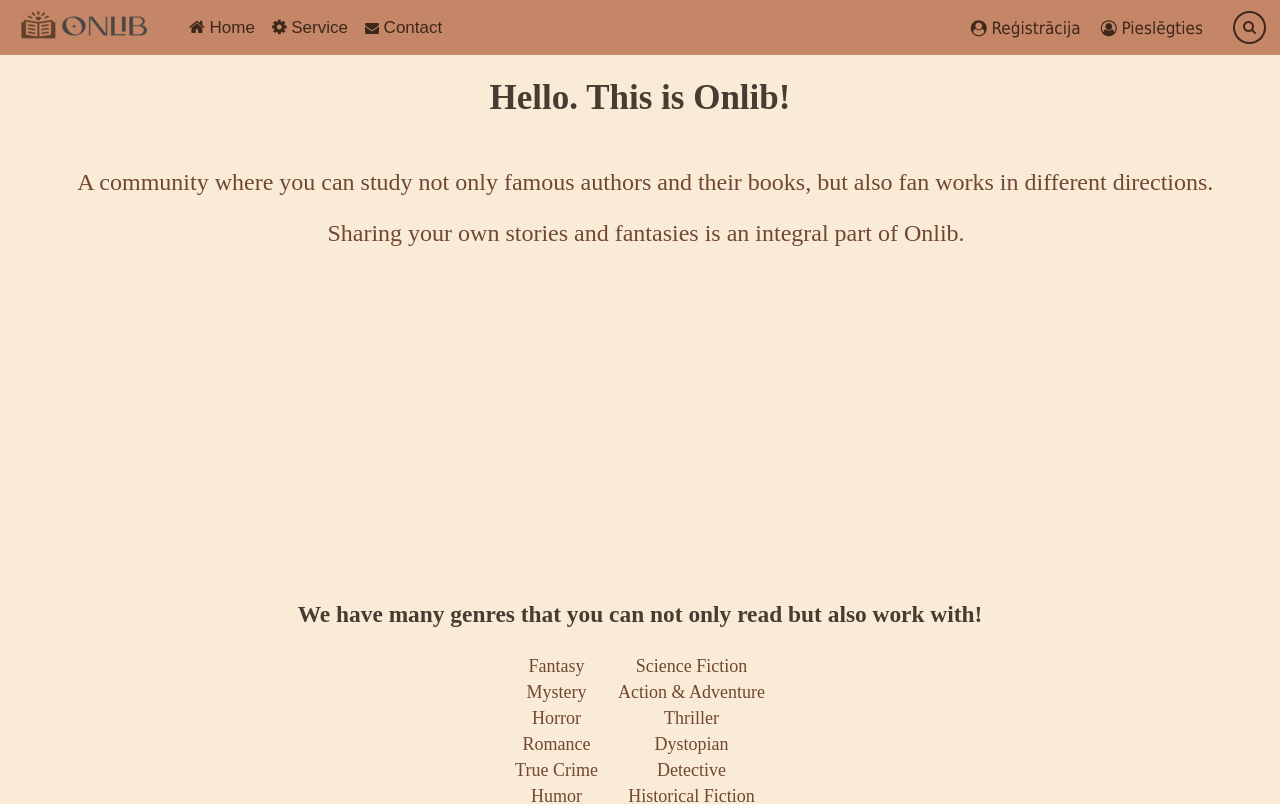
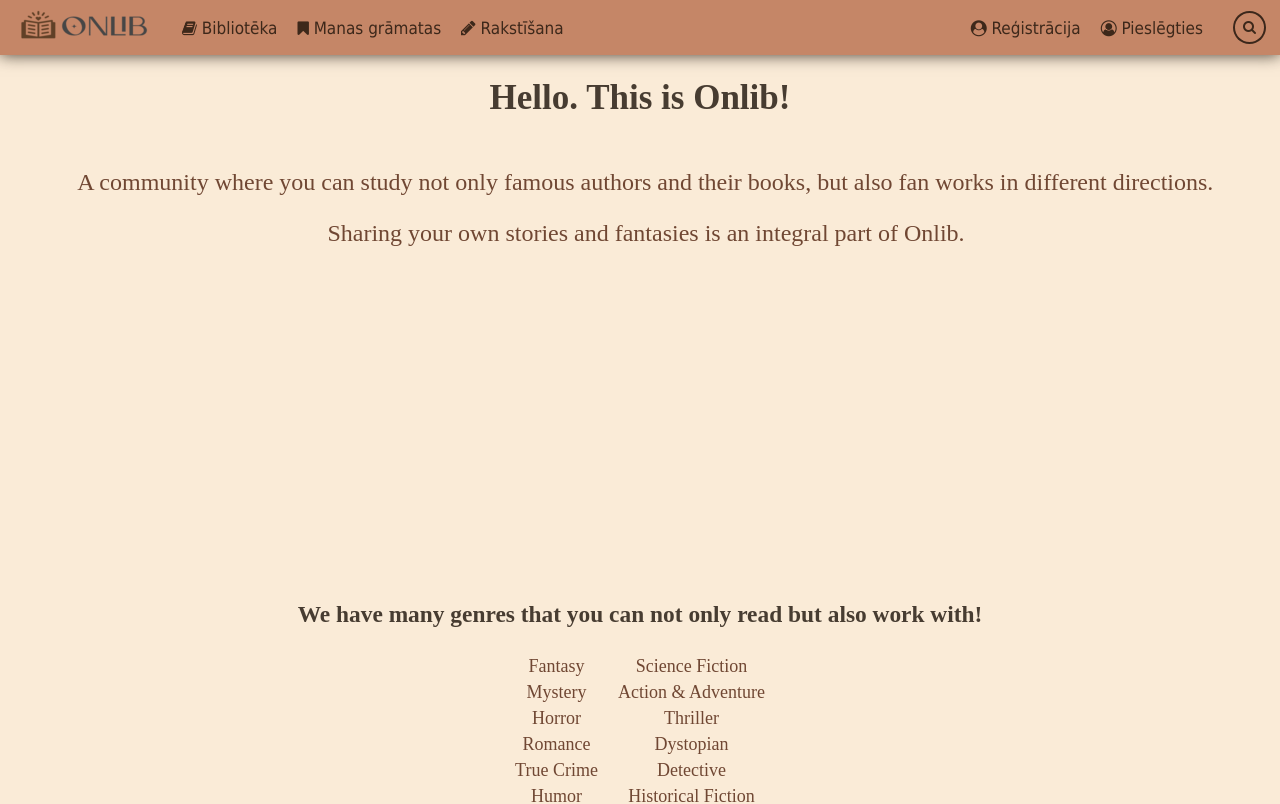
Before and after one commit to 22DP1PGrin/WEB, a Vue app: page / in a window 1280 px wide. Shown: the top 804 px of the page. Built offline with nearby package versions, Linux system fonts and the light colour scheme; a web font is replaced by a local one.

Commit message:
almost done

```diff
--- a/src/components/Navbar.vue
+++ b/src/components/Navbar.vue
@@ -5,17 +5,10 @@
             <div class="navbar">
                 <a href="/html/index.html"><img src="..\..\public\Images\Logo.jpg" ></a> <!-- Attēls ar grāmatas rakstīšanu -->
                 <p>&nbsp&nbsp</p>
-                <a class="pressed1" href="../html/index.html"><i style="font-size:17px" class="fa">&#xf015;</i> Home</a> <!-- Saite uz kontaktu lapu -->
-                <div class="dropdown"> <!-- Izveidojam nolaižamo sarakstu -->
-                    <p class="pressed1"><i style="font: size 14px" class="fa">&#xf013;</i> Service</p> <!-- Aktīvā saite, kas parāda nolaižamā saraksta nosaukumu -->
-                    <div class="dropdown-content"> <!-- Nolaižamā satura konteiners -->
-                        <a href="../html/abou_us.html">About us</a> <!-- Saite uz bibliotēkas piekļuvi -->
-                        <a href="../html/Functionality.html">Functionality</a> <!-- Saite uz funkcionalitāti -->
-                        <a href="../html/Rules.html">Rules</a> <!-- Saite uz saites noteikumi -->
-                    </div>
-                </div>
+                <a class="pressed1" href="../html/index.html"><i style="font-size:16px" class="fa">&#xf02d;</i> Bibliotēka</a> <!-- Saite uz kontaktu lapu -->
+                <a class="pressed1" href="../html/Contact.html"><i style="font-size:16px;" class="fa">&#xf02e;</i> Manas grāmatas</a> <!-- Saite uz lapu "Par mums" -->
+                <a class="pressed1"><i style="font: size 16px" class="fa">&#xf040;</i> Rakstīšana</a> <!-- Aktīvā saite, kas parāda nolaižamā saraksta nosaukumu -->
 
-                <a class="pressed1" href="../html/Contact.html"><i style="font-size:14px;" class="fa">&#xf0e0;</i> Contact</a> <!-- Saite uz lapu "Par mums" -->
             </div>
             <div class="account"> <!-- Bloks konta pārvaldīšanai -->
                 <a class="pressed2" href="#SigIn"><i style="font-size:16px" class="fa">&#xf2bd;</i> Reģistrācija</a> <!-- Saite uz reģistrācijas lapu -->
@@ -23,7 +16,7 @@
                 <div class="search">
                     <input type="text" class="input" placeholder="Meklēt...">
                     <button class="btn">
-                        <i class="fa fa-search" aria-hidden="true" style="font-size:14px; color: rgba(26, 16, 8, 0.8);;"></i>
+                        <i style="font-size:14px" class="fa">&#xf002;</i>
                     </button>
                 </div>
             </div>
@@ -41,6 +34,7 @@
         align-items: center; /* Elementu vertikāla izlīdzināšana */
         background-color: #c58667; /* Fona krāsa ar gradientu */
         height: 55px; /* Augstums */
+        box-shadow: rgba(26, 16, 8, 0.8) 0px 0px 15px; /* Ēna navigācijas joslas apakšā */
     }
 
     .navigation-bar > div {
@@ -87,10 +81,10 @@
         color: rgba(26, 16, 8, 0.8); /*Teksta krāsa */
         text-align: center; /* Centrējam tekstu */
         text-decoration: none; /* Noņemam noklusēto teksta apakšsvītrojumu */
-        margin-left: 17px; /* Atstarpes starp saitēm */
         font-size: 17px; /* Fonta izmērs navigācijas tekstam */
         cursor: pointer;
-        font-family: Arial, Helvetica, sans-serif;
+        font-family: Tahoma, Helvetica, sans-serif;
+        margin: 10px;
     }
 
     .activeother{
@@ -107,34 +101,24 @@
         position: relative;
         margin: 10px;
 
+    }
+
+    .pressed2:hover .fa{
+        color: rgba(247, 186, 146, 0.8); /* Text color when hovered */
 
     }
-    a::before {
-    content: '';
-    position: absolute;
-    width: 100%;
-    height: 2px;
-    background-color: rgba(241, 189, 141, 0.8);
-    bottom: 0;
-    left: 0;
-    transform-origin: right;
-    transform: scaleX(0);
-    transition: transform .3s ease-in-out;
+    .pressed2:hover {
+        color: rgba(247, 186, 146, 0.8); /* Text color when hovered */
+    }
+    .pressed1:hover .fa{
+        color: rgba(247, 186, 146, 0.8); /* Text color when hovered */
 
     }
-
-    a:hover::before {
-    transform-origin: left;
-    transform: scaleX(1);
+    .pressed1:hover{
+        color: rgba(247, 186, 146, 0.8); /* Text color when hovered */
     }
 
 /* Presentational Styles */
-
-    .pressed1:hover {
-        color: rgba(241, 189, 141, 0.8); /* Teksta krāsa, kad pele tiek pārvilkta */
-        transform: scale(1.2); /* Saites mērogošana uz augšu, kad pele ir virs tām */
-    }
-
 
 
     @media (max-width: 500px) {
@@ -187,9 +171,25 @@
         margin: 5px;
     }
 
+    .input{
+        color: rgba(26, 16, 8, 0.8);
+        font-family: Tahoma, Helvetica, sans-serif;
+    }
+
     .input:focus {
         outline: none; /* Убирает стандартную рамку браузера */
     }
+    .btn:hover {
+        border-color: rgba(247, 186, 146, 0.8); /* Change border color on hover */
+    }
+    .btn:hover .fa {
+        color: rgba(247, 186, 146, 0.8);
+    }
+    .fa{
+        color: rgba(26, 16, 8, 0.8);
+
+    }
+
 </style>
 <script>
 document.addEventListener('DOMContentLoaded', () => {
```
